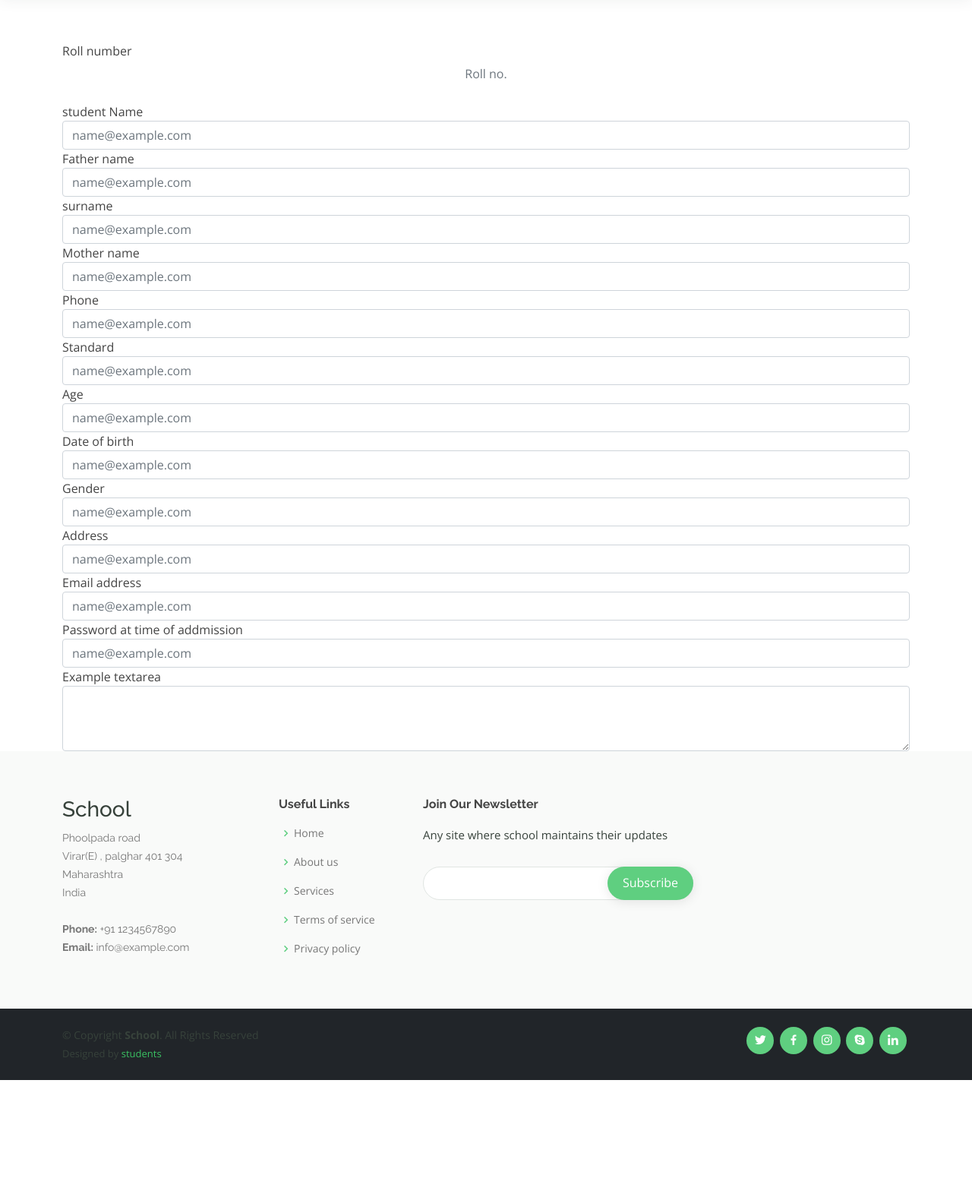
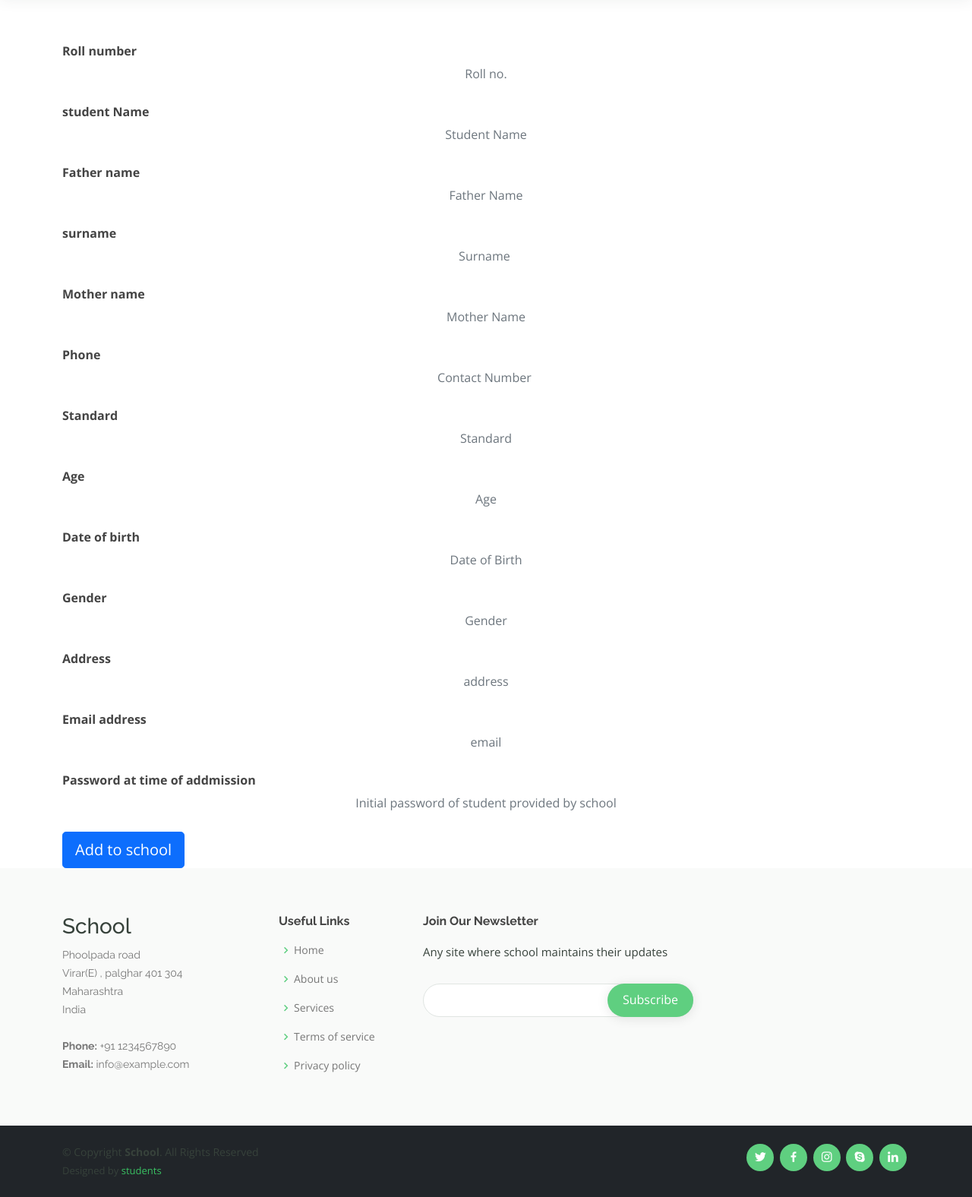
Before and after one commit to Teknath-jha/DigitalIndia, a Django app: template school/templates/register.html in a window 1280 px wide. Shown: the part 89-1665 px from the top of the page at 76% size. Before the commit the page ends 1511 px from the top, so only its background shows below. Run offline with Django 3.2, Linux system fonts and the light colour scheme; the template is opened without the code that fills it, so the values that code supplies are empty; some libraries are stand-ins or nearby versions.

Commit message:
register completed

```diff
--- a/school/templates/register.html
+++ b/school/templates/register.html
@@ -13,62 +13,58 @@
 <form>
 {% csrf_token %}
     <div class="form-group">
-      <label for="exampleFormControlInput1"  >Roll number </label>
-      <input type="text" class="form-control" style="text-align: center;border: 0ch;margin-bottom: 20px;" id="rollName" name="rollName" placeholder="Roll no.">
+      <label for="rollNo"  ><b>Roll number </b></label>
+      <input type="text" class="form-control"  style="text-align: center;border: 0ch;margin-bottom: 20px;"  id="rollName" name="rollNo" placeholder="Roll no.">
     </div>
     <div class="form-group">
-      <label for="exampleFormControlInput1">student Name </label>
-      <input type="email" class="form-control" id="exampleFormControlInput1" placeholder="name@example.com">
+      <label for=""><b>student Name</b> </label>
+      <input type="text" class="form-control"  style="text-align: center;border: 0ch;margin-bottom: 20px;"  id="username" name="username" placeholder="Student Name">
     </div>
     <div class="form-group">
-      <label for="exampleFormControlInput1">Father name</label>
-      <input type="email" class="form-control" id="exampleFormControlInput1" placeholder="name@example.com">
+      <label for="fatherName"><b>Father name</b></label>
+      <input type="text" class="form-control"  style="text-align: center;border: 0ch;margin-bottom: 20px;"  id="fatherName" name="fatherName" placeholder="Father Name">
     </div>
     <div class="form-group">
-      <label for="exampleFormControlInput1">surname</label>
-      <input type="email" class="form-control" id="exampleFormControlInput1" placeholder="name@example.com">
+      <label for="surname"><b>surname</b></label>
+      <input type="text" class="form-control"  style="text-align: center;border: 0ch;margin-bottom: 20px;"  id="surname" name="surname" placeholder="Surname ">
     </div>
     <div class="form-group">
-      <label for="exampleFormControlInput1">Mother name</label>
-      <input type="email" class="form-control" id="exampleFormControlInput1" placeholder="name@example.com">
+      <label for="motherName"><b>Mother name</b></label>
+      <input type="text" class="form-control"  style="text-align: center;border: 0ch;margin-bottom: 20px;"  id="motherName" name="motherName" placeholder="Mother Name">
     </div>
     <div class="form-group">
-      <label for="exampleFormControlInput1">Phone</label>
-      <input type="email" class="form-control" id="exampleFormControlInput1" placeholder="name@example.com">
+      <label for="phone"><b>Phone</b></label>
+      <input type="text" class="form-control"  style="text-align: center;border: 0ch;margin-bottom: 20px;"  id="phone" name="phone" placeholder="Contact Number ">
     </div>
     <div class="form-group">
-      <label for="exampleFormControlInput1">Standard </label>
-      <input type="email" class="form-control" id="exampleFormControlInput1" placeholder="name@example.com">
+      <label for="standard"> <b>Standard</b></label>
+      <input type="text" class="form-control"  style="text-align: center;border: 0ch;margin-bottom: 20px;"  id="standard" name="standard" placeholder="Standard">
     </div>
     <div class="form-group">
-      <label for="exampleFormControlInput1">Age</label>
-      <input type="email" class="form-control" id="exampleFormControlInput1" placeholder="name@example.com">
+      <label for="age"><b>Age</b></label>
+      <input type="text" class="form-control"  style="text-align: center;border: 0ch;margin-bottom: 20px;"  id="age" name="age" placeholder="Age">
     </div>
     <div class="form-group">
-      <label for="exampleFormControlInput1">Date of birth </label>
-      <input type="email" class="form-control" id="exampleFormControlInput1" placeholder="name@example.com">
+      <label for="dob"> <b>Date of birth</b></label>
+      <input type="text" class="form-control"  style="text-align: center;border: 0ch;margin-bottom: 20px;"  id="dob" name="dob" placeholder="Date of Birth">
     </div>
     <div class="form-group">
-      <label for="exampleFormControlInput1">Gender</label>
-      <input type="email" class="form-control" id="exampleFormControlInput1" placeholder="name@example.com">
+      <label for="gender"><b>Gender</b></label>
+      <input type="text" class="form-control"  style="text-align: center;border: 0ch;margin-bottom: 20px;"  id="gender" name="gender" placeholder="Gender">
     </div>
     <div class="form-group">
-      <label for="exampleFormControlInput1">Address</label>
-      <input type="email" class="form-control" id="exampleFormControlInput1" placeholder="name@example.com">
+      <label for="address"><b>Address</b></label>
+      <input type="text" class="form-control"  style="text-align: center;border: 0ch;margin-bottom: 20px;"  id="address" name="address" placeholder="address">
     </div>
     <div class="form-group">
-      <label for="exampleFormControlInput1">Email address</label>
-      <input type="email" class="form-control" id="exampleFormControlInput1" placeholder="name@example.com">
+      <label for="email"><b>Email address</b></label>
+      <input type="email" class="form-control"  style="text-align: center;border: 0ch;margin-bottom: 20px;"  id="email" name="email" placeholder="email">
     </div>
     <div class="form-group">
-      <label for="exampleFormControlInput1">Password at time of addmission </label>
-      <input type="email" class="form-control" id="exampleFormControlInput1" placeholder="name@example.com">
+      <label for="studentPassword"> <b>Password at time of addmission</b></label>
+      <input type="text" class="form-control"  style="text-align: center;border: 0ch;margin-bottom: 20px;"  id="studentPassword" name="studentPassword" placeholder="Initial password of student provided by school">
     </div>
-
-    <div class="form-group">
-      <label for="exampleFormControlTextarea1">Example textarea</label>
-      <textarea class="form-control" id="exampleFormControlTextarea1" rows="3"></textarea>
-    </div>
+    <button type="submit" class="btn btn-primary btn-lg btn-block">Add to school</button>
   </form>
 
 </div>
```
Also changed, not shown: school/db.sqlite3.
